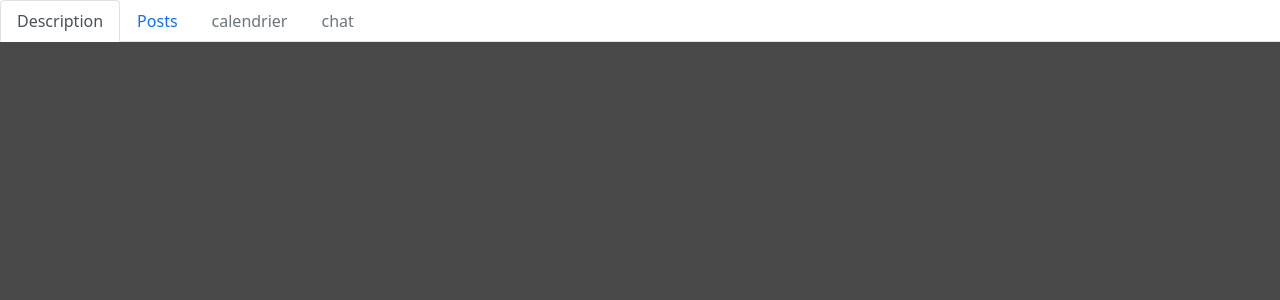
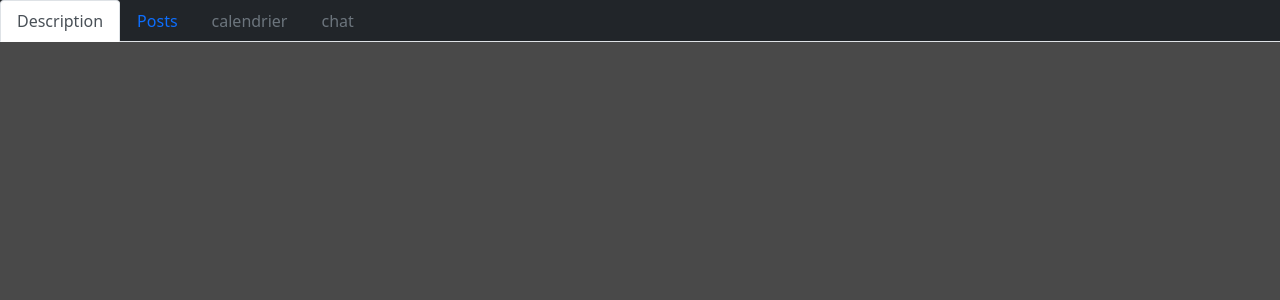
Before and after one commit to rouxmi/Bird-Democratie-Participative, a Flask app: page /sub/1 in a window 1280 px wide. Shown: the part 56-356 px from the top of the page. Run offline with Flask 2, Linux system fonts and the light colour scheme; data comes from the database, SQL or seed files in the repository.

Commit message:
changement couleur de la bar sub pour pas que ca pete les yeux

```diff
--- a/templates/viewpost.html
+++ b/templates/viewpost.html
@@ -3,7 +3,7 @@
 
 
 {% block content %}
-<ul class="nav nav-tabs">
+<ul class="nav nav-tabs navbar-dark bg-dark">
     <li class="nav-item">
       <a class="nav-link " aria-current="page" href="/sub/{{ data[1] }} ">Description</a>
     </li>
--- a/templates/viewsub.html
+++ b/templates/viewsub.html
@@ -3,7 +3,7 @@
 
 
 {% block content %}
-<ul class="nav nav-tabs">
+<ul class="nav nav-tabs navbar-dark bg-dark">
     <li class="nav-item">
       <a class="nav-link active" aria-current="page" href="#">Description</a>
     </li>
```
